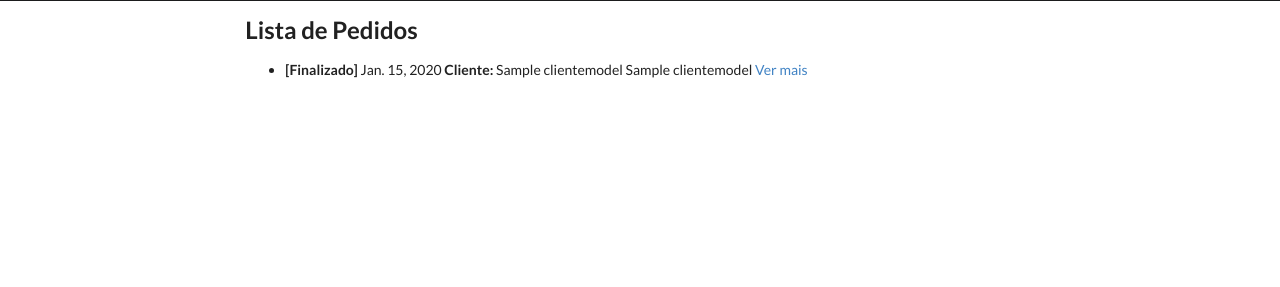
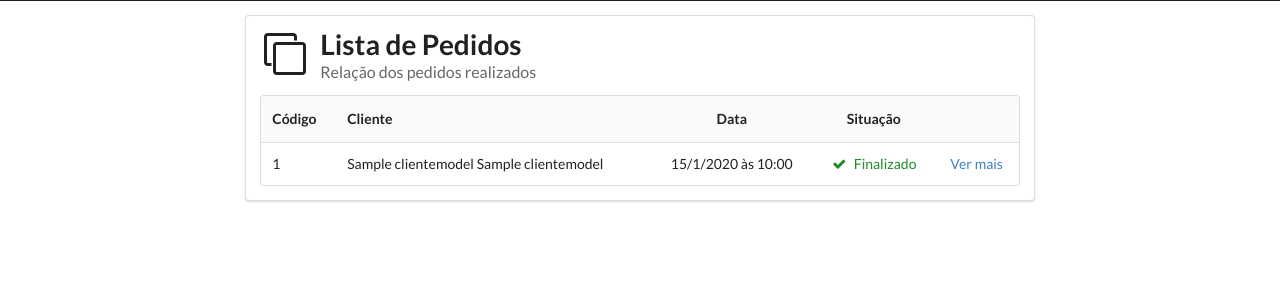
Before and after one commit to felipeflamarion/meuspedidos, a Django app: page /pedidos/ in a window 1280 px wide. Shown: the part 81-368 px from the top of the page. Run offline with Django 3.2, Linux system fonts and the light colour scheme; tables that the repository leaves empty hold one stand-in row (values such as "Sample post").

Commit message:
continuação de pedido e listagem de pedidos

```diff
--- a/projeto/pedidos/templates/base.html
+++ b/projeto/pedidos/templates/base.html
@@ -5,6 +5,7 @@
     <title>Pedidos - {% block title %}{% endblock %}</title>
 
     <link type="text/css" rel="stylesheet" href="{% static 'semantic/semantic.css' %}" />
+    <link type="text/css" rel="stylesheet" href="{% static 'css/adicionais.css' %}" />
     {% block extracss %}{% endblock %}
 </head>
 <body>
--- a/projeto/pedidos/templates/pedidos/lista_pedidos.html
+++ b/projeto/pedidos/templates/pedidos/lista_pedidos.html
@@ -3,17 +3,62 @@
 {% block title %}Lista Pedidos{% endblock %}
 
 {% block content %}
-    <h2>Lista de Pedidos</h2>
+    {% include 'mensagem.html' %}
 
-    {% if pedidos %}
-    <ul>
-        {% for pedido in pedidos %}
-        <li>
-            {% if pedido.finalizado %}<strong>[Finalizado]</strong>{% endif %}
-            {{ pedido.data|date }} <strong>Cliente:</strong> {{ pedido.cliente.nome }} {{ pedido.cliente.sobrenome }}
-            <a href="{% url 'visualizar_pedido' id_pedido=pedido.id %}">Ver mais</a>
-        </li>
-        {% endfor %}
-    </ul>
-    {% endif %}
+    <div class="ui segment">
+        <h1 class="ui header">
+            <i class="clone icon"></i>
+            <div class="content">
+                Lista de Pedidos
+                <div class="sub header">
+                    Relação dos pedidos realizados
+                </div>
+            </div>
+        </h1>
+
+        {% if pedidos %}
+
+        <table class="ui table">
+            <thead>
+                <tr>
+                    <th>Código</th>
+                    <th>Cliente</th>
+                    <th class="center aligned">Data</th>
+                    <th class="center aligned">Situação</th>
+                    <th></th>
+                </tr>
+            </thead>
+            <tbody>
+            {% for pedido in pedidos %}
+                <tr>
+                    <td class="left aligned">{{ pedido.id }}</td>
+                    <td>{{ pedido.cliente.nome }} {{ pedido.cliente.sobrenome }}</td>
+                    <td class="center aligned">{{ pedido.data|date:"j/n/Y" }} às {{ pedido.data|date:"H:i" }}</td>
+                    <td class="center aligned">
+                        {% if pedido.finalizado %}
+                        <span class="situacao finalizado pedido">
+                            <i class="check icon"></i>
+                            Finalizado
+                        </span>
+                        {% else %}
+                        <span class="situacao aberto pedido">
+                            <i class="check icon"></i>
+                            Em aberto
+                        </span>
+                        {% endif %}
+                    </td>
+                    <td class="center aligned">
+                        <a href="{% url 'visualizar_pedido' id_pedido=pedido.id %}">Ver mais</a>
+                    </td>
+                </tr>
+            {% endfor %}
+            </tbody>
+        </table>
+        {% else %}
+        <div class="ui message">
+            <span class="header">Nada por aqui!</span>
+            Ainda não foram registrados os pedidos!
+        </div>
+        {% endif %}
+    </div>
 {% endblock %}
--- a/projeto/pedidos/views/pedido.py
+++ b/projeto/pedidos/views/pedido.py
@@ -41,12 +41,16 @@ class PedidoView(View):
         if pedido_ativo.existe():
             pedido_ativo.excluir()
         pedido_ativo.inicializar(pedido.id)
-        return HttpResponseRedirect(urlresolvers.reverse('lista_produtos'))
+        pedido.finalizado = False
+        pedido.save()
+        return HttpResponseRedirect(
+            urlresolvers.reverse('visualizar_pedido', kwargs={'id_pedido': pedido.id}) + '?reaberto=True'
+        )
 
     @classmethod
     def Listar(self, request):
         context_dict = {}
-        pedidos = PedidoModel.objects.all()
+        pedidos = PedidoModel.objects.all().order_by('-data')
         context_dict['pedidos'] = pedidos
         context_dict['pedido_ativo'] = SessaoPedido(request=request).get_objeto_pedido()
         return render(request, 'pedidos/lista_pedidos.html', context_dict)
@@ -97,4 +101,6 @@ class PedidoView(View):
         context_dict['pedido_ativo'] = SessaoPedido(request=request).get_objeto_pedido()
         if request.GET.get('criado') == 'True':
             context_dict['mensagem'] = {'codigo': True, 'texto': 'Pedido criado!'}
+        elif request.GET.get('reaberto') == 'True':
+            context_dict['mensagem'] = {'codigo': True, 'texto': 'Pedido reaberto!'}
         return render(request, 'pedidos/visualizar_pedido.html', context_dict)
--- /dev/null
+++ b/projeto/static/css/adicionais.css
@@ -0,0 +1,7 @@
+.pedido.situacao.aberto{
+    color: orange!important;
+}
+
+.pedido.situacao.finalizado{
+    color: forestgreen!important;
+}
```
Also changed, not shown: projeto/pedidos/templates/pedidos/visualizar_pedido.html (+8 -4 lines).
